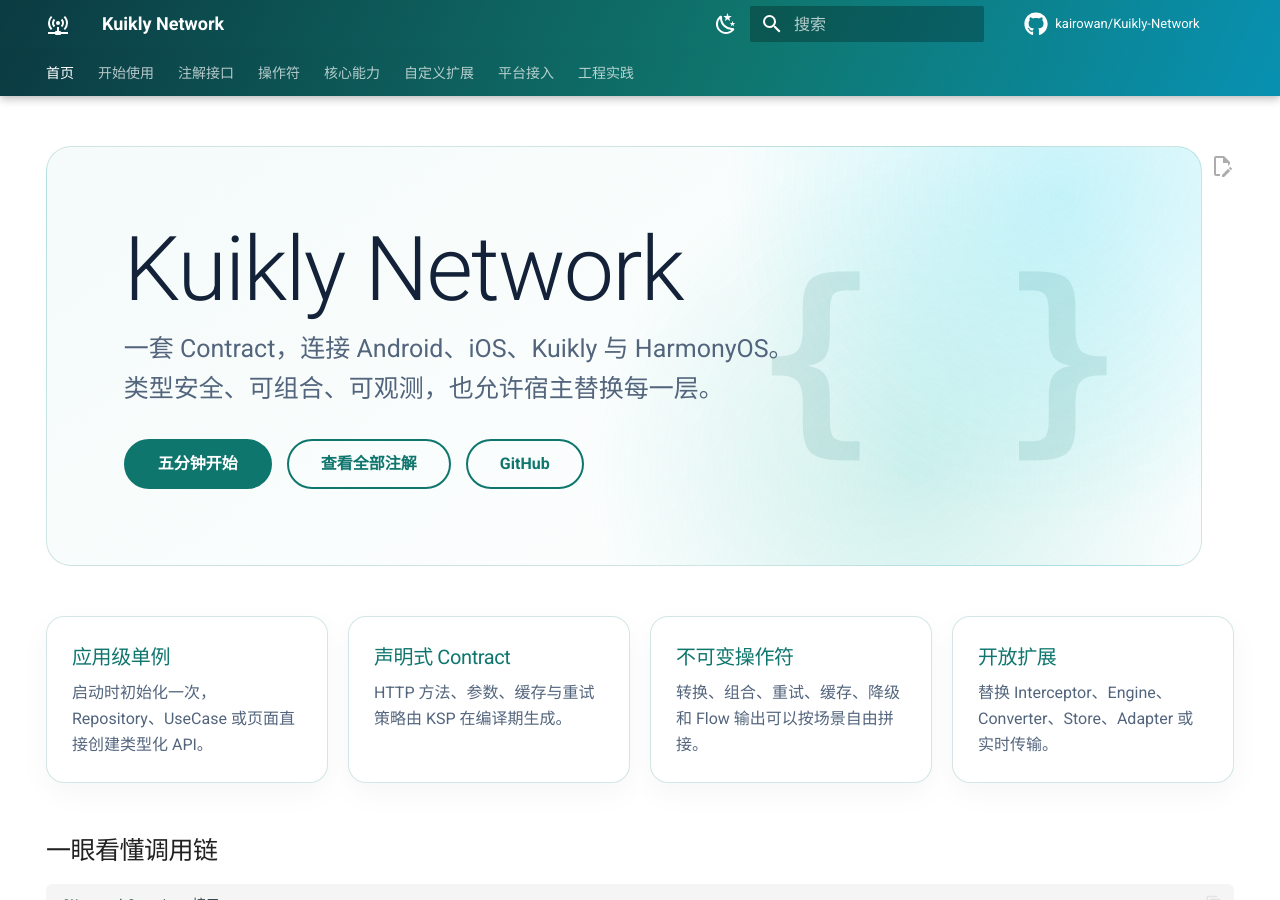
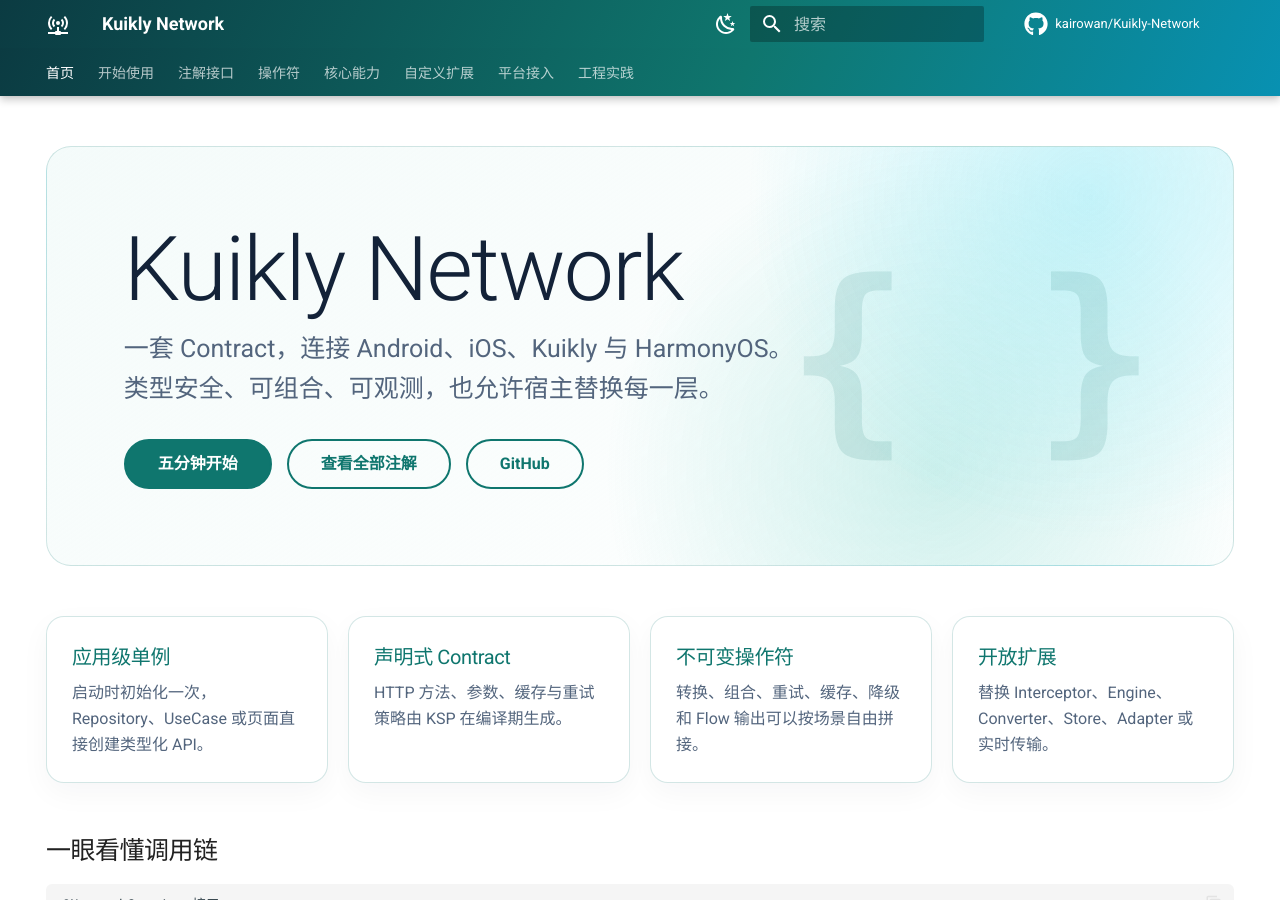
Before and after one commit to kairowan/Kuikly-Network, an MkDocs documentation site: the page built from docs/index.md, in a window 1280 px wide and 900 px high. Built offline with MkDocs 1.6.1 and Material for MkDocs 9.7.7, drawn with Linux system fonts in a browser that asks for light colours; comment, search, counter and statistics services are not loaded.

Commit message:
Hide public documentation edit actions

```diff
--- a/mkdocs.yml
+++ b/mkdocs.yml
@@ -4,7 +4,6 @@
 site_url: https://kairowan.github.io/Kuikly-Network/
 repo_url: https://github.com/kairowan/Kuikly-Network
 repo_name: kairowan/Kuikly-Network
-edit_uri: edit/main/docs/
 copyright: Copyright &copy; 2026 Catchzoon Mobile Team
 
 exclude_docs: |
@@ -48,7 +47,6 @@
     - search.share
     - content.code.copy
     - content.code.annotate
-    - content.action.edit
     - content.tooltips
 
 plugins:
```
